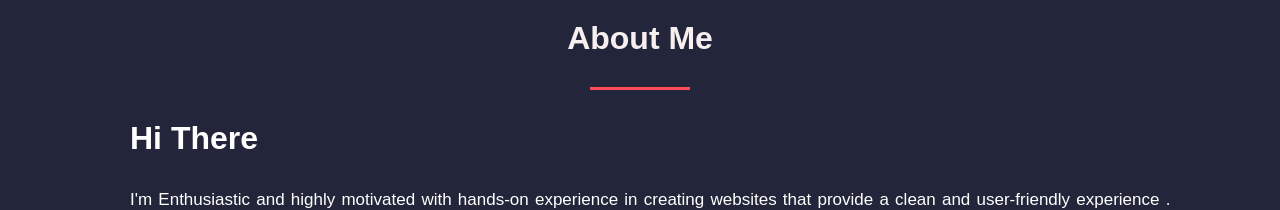
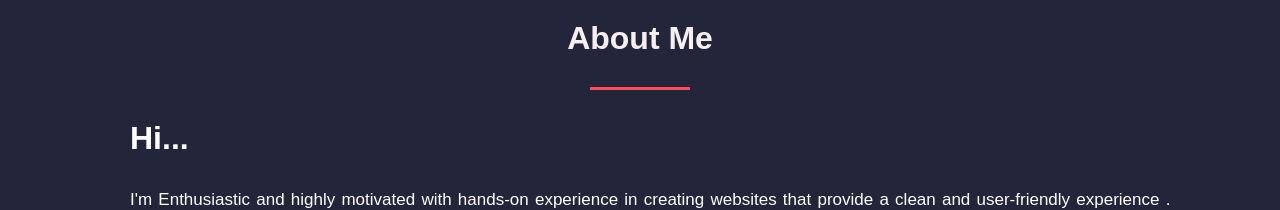
Before and after one commit to mamathamereddy/Portfolio, a React (Create React App) app: page / in a window 1280 px wide. Shown: the part 900-1110 px from the top of the page. Built offline with nearby package versions, Linux system fonts and the light colour scheme.

Commit message:
updating about

```diff
--- a/src/components/About.js
+++ b/src/components/About.js
@@ -29,7 +29,7 @@ const About = () => {
           <div className="col-12">
             <div className="about__info">
               <Slide left>
-                <h1>Hi There</h1>
+                <h1>Hi...</h1>
                 <div className="about__info-p1">
                   I'm Enthusiastic and highly motivated with hands-on experience
                   in creating websites that provide a clean and user-friendly
```
